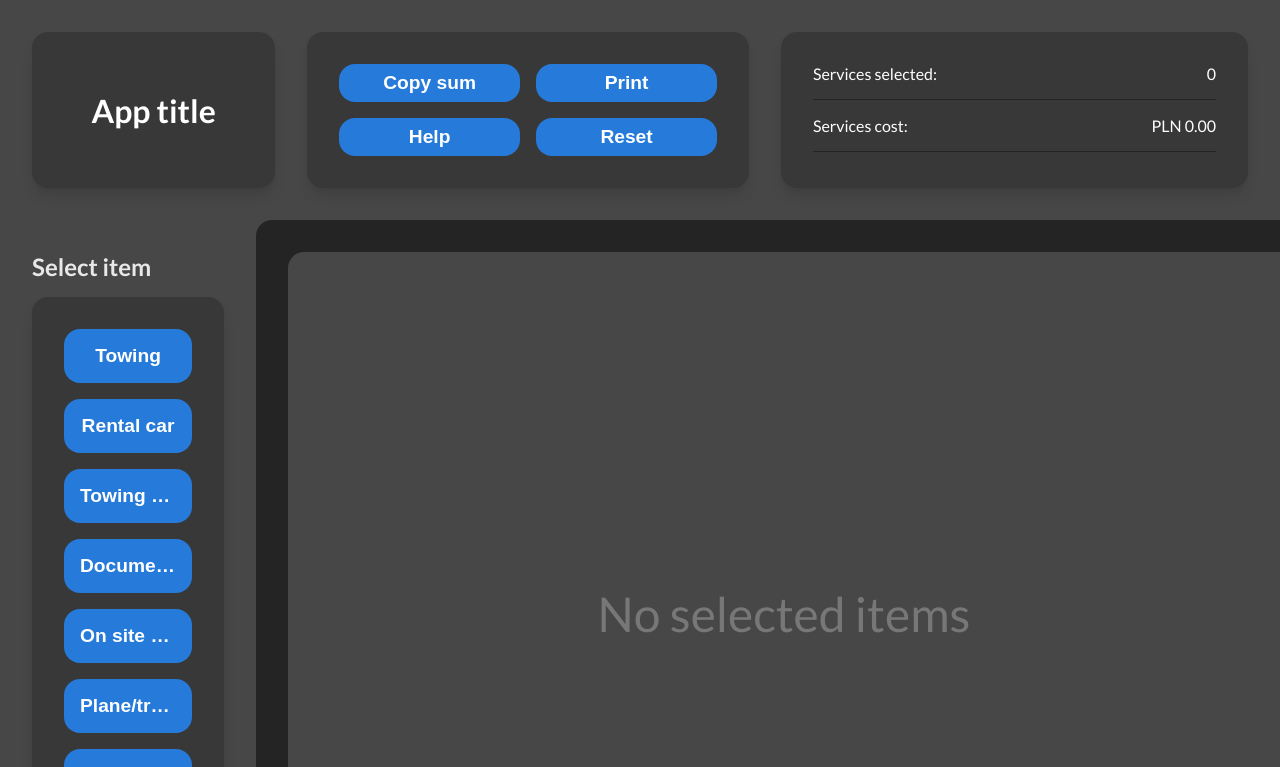
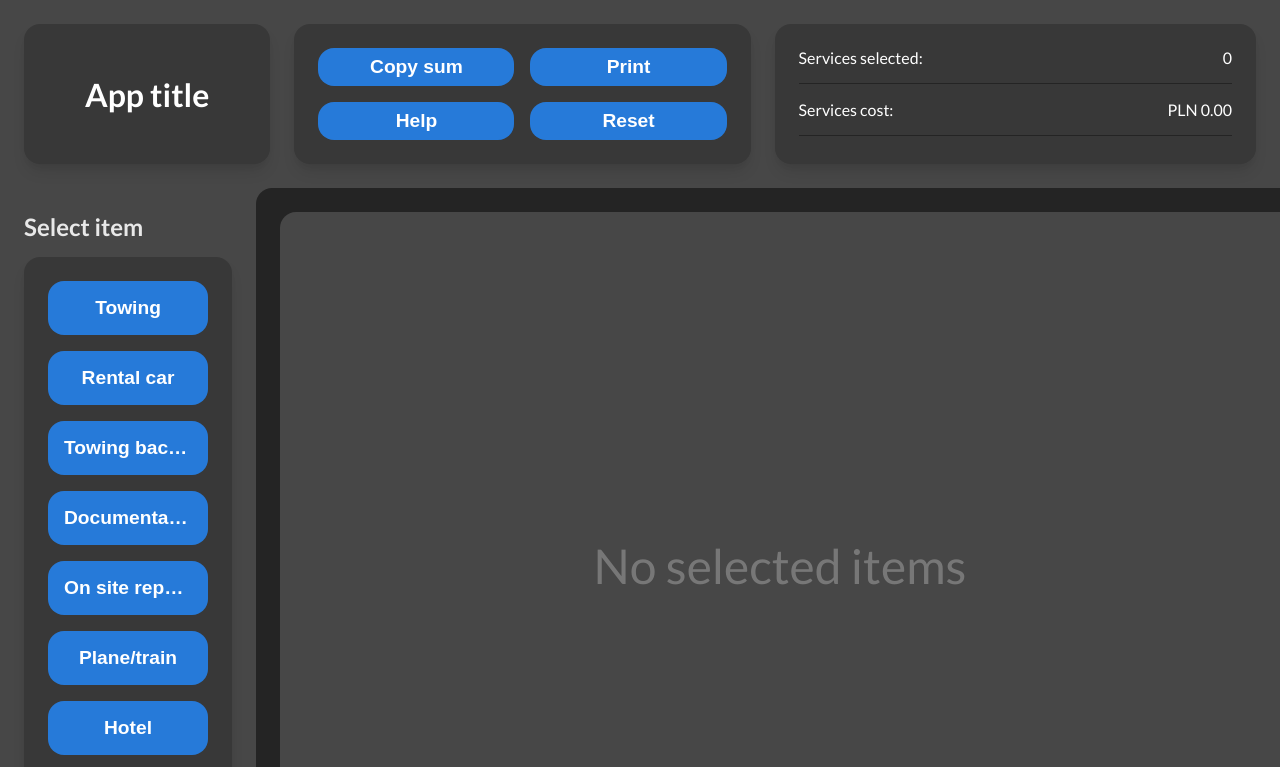
Before and after one commit to goodideagiver/mobility-calculator, a React (Create React App) app: page / in a window 1280 px wide. Shown: the top 767 px of the page. Built offline with nearby package versions, Linux system fonts and the light colour scheme.

Commit message:
toned down panel gap

```diff
--- a/src/css/variables.css
+++ b/src/css/variables.css
@@ -7,7 +7,7 @@
 	--color-hl: hsl(212, 70%, 50%);
 	--color-hl-hov: hsl(212, 50%, 40%);
 
-	--panel-gap: 2rem;
+	--panel-gap: 1.5rem;
 	--panel-radius: 1rem;
 
 	--shadow-high: rgba(255, 255, 255, 0.1) 0px 1px 1px 0px inset,
```
